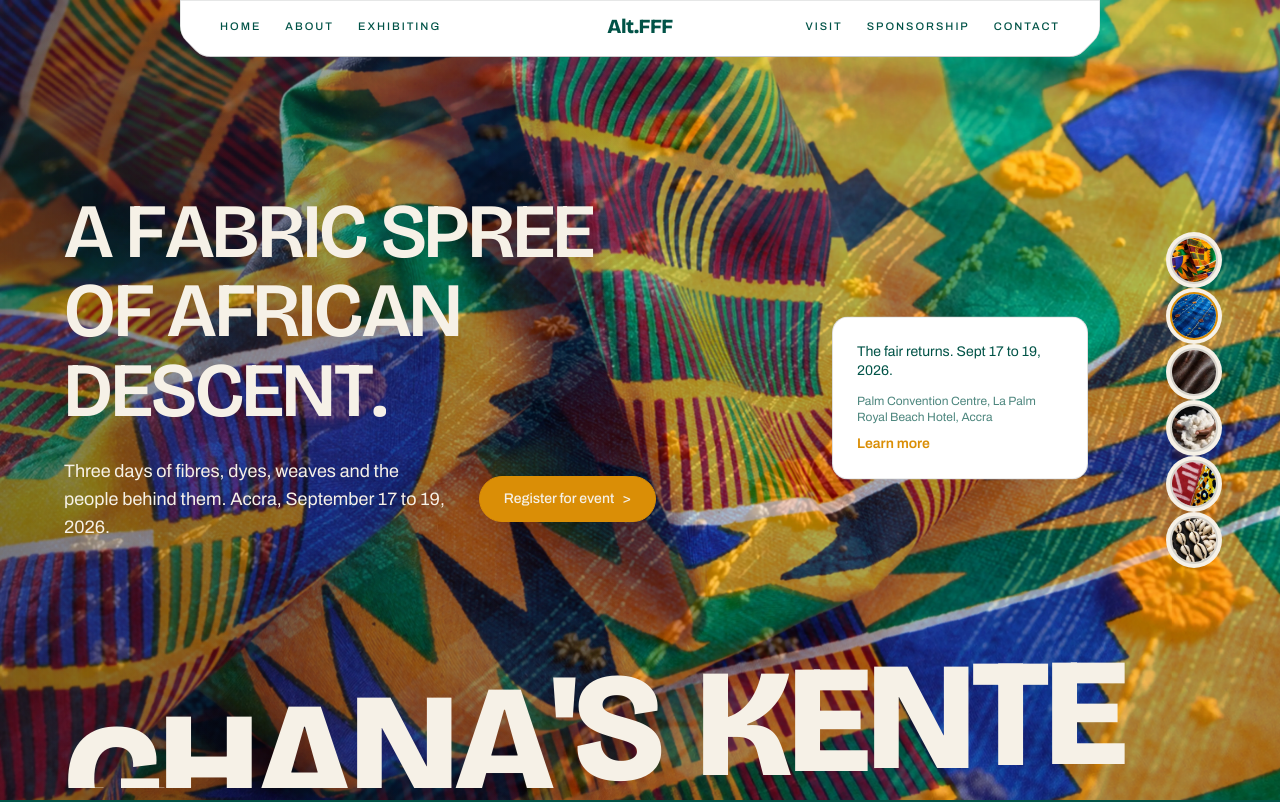
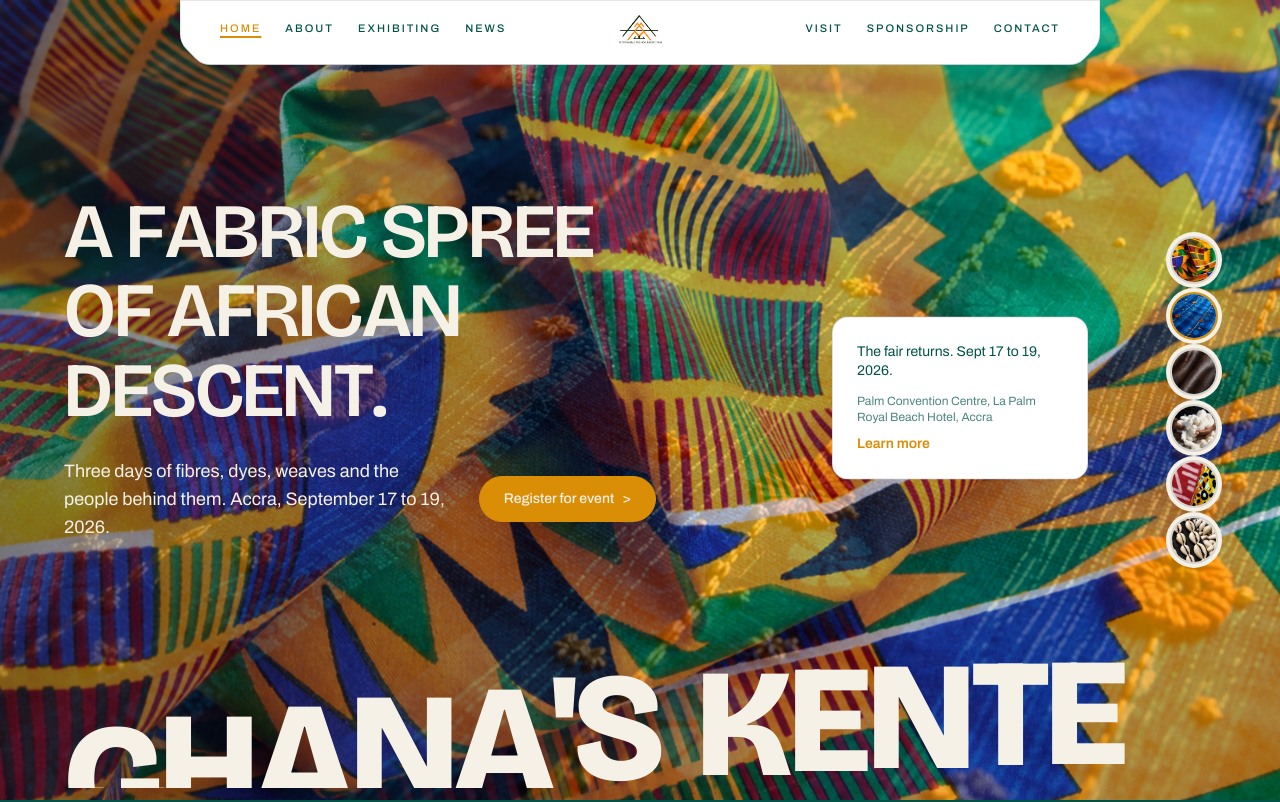
Before and after one commit to cimonstech/altfff, a Next.js app: page / in a window 1280 px wide. Shown: the top 802 px of the page. Built offline with nearby package versions, Linux system fonts and the light colour scheme.

Commit message:
nav and colors

```diff
--- /dev/null
+++ b/src/app/not-found.tsx
@@ -0,0 +1,25 @@
+import Link from "next/link";
+
+export default function NotFound() {
+  return (
+    <main className="flex min-h-screen items-center justify-center bg-paper px-6 py-20 text-ink">
+      <div className="max-w-xl text-center">
+        <p className="mb-4 font-display text-sm font-semibold uppercase tracking-[0.3em] text-gold">
+          404
+        </p>
+        <h1 className="font-display text-4xl font-extrabold uppercase tracking-tight sm:text-5xl">
+          Page not found
+        </h1>
+        <p className="mt-4 text-base leading-7 text-ink/80">
+          The page you are looking for does not exist or may have moved.
+        </p>
+        <Link
+          href="/"
+          className="mt-8 inline-flex items-center rounded-full bg-gold px-7 py-3.5 text-sm font-semibold text-ink transition-opacity hover:opacity-85"
+        >
+          Return home
+        </Link>
+      </div>
+    </main>
+  );
+}
--- a/src/components/EventDetails.tsx
+++ b/src/components/EventDetails.tsx
@@ -8,9 +8,9 @@ import { EVENT } from "@/lib/constants";
 import { useSiteModals } from "@/components/SiteModals";
 
 const DAYS = [
-  { day: "Day 1", date: "Wed, September 17", hours: "10:00 – 18:00 (placeholder)" },
-  { day: "Day 2", date: "Thu, September 18", hours: "10:00 – 18:00 (placeholder)" },
-  { day: "Day 3", date: "Fri, September 19", hours: "10:00 – 16:00 (placeholder)" },
+  { day: "Day 1", date: "Wed, September 17", hours: "10:00 – 18:00 " },
+  { day: "Day 2", date: "Thu, September 18", hours: "10:00 – 18:00 " },
+  { day: "Day 3", date: "Fri, September 19", hours: "10:00 – 16:00 " },
 ];
 
 export default function EventDetails() {
@@ -41,7 +41,12 @@ export default function EventDetails() {
       ref={container}
       id="visit"
       aria-label="Event details"
-      className="bg-indigo px-6 py-24 text-paper md:px-16 md:py-32"
+      className="relative overflow-hidden bg-ink px-6 py-24 text-paper md:px-16 md:py-32"
+      style={{
+        backgroundImage: "linear-gradient(0deg, rgba(1, 83, 71, 0.78), rgba(1, 83, 71, 0.78)), url('/materials/exhibition-bg.webp')",
+        backgroundSize: "cover",
+        backgroundPosition: "center",
+      }}
     >
       <div className="mx-auto max-w-6xl">
         <h2 className="mb-12 font-display text-[clamp(2rem,5vw,3.5rem)] font-extrabold uppercase tracking-tight">
--- a/src/components/Nav.tsx
+++ b/src/components/Nav.tsx
@@ -1,6 +1,8 @@
 "use client";
 
+import Image from "next/image";
 import Link from "next/link";
+import { usePathname } from "next/navigation";
 import { useEffect, useRef, useState } from "react";
 import { gsap } from "@/lib/gsap";
 import { prefersReducedMotion } from "@/lib/reduced-motion";
@@ -10,6 +12,7 @@ const ALL_LINKS = [
   { label: "Home", href: "/", page: true },
   { label: "About", href: "/about", page: true },
   { label: "Exhibiting", href: "/exhibiting", page: true },
+  { label: "News", href: "/news", page: true },
   { label: "Visit", href: "/visit", page: true },
   { label: "Sponsorship", href: "/sponsorship", page: true },
   { label: "Contact", href: "/contact", page: true },
@@ -27,6 +30,7 @@ const LEFT_LINKS = [
   { label: "Home", href: "/", page: true },
   { label: "About", href: "/about", page: true },
   { label: "Exhibiting", href: "/exhibiting", page: true },
+  { label: "News", href: "/news", page: true },
 ];
 
 const RIGHT_LINKS = [
@@ -37,6 +41,11 @@ const RIGHT_LINKS = [
 
 const CHAMFER = 22;
 const CORNER = 9;
+
+function isActiveLink(href: string, pathname: string) {
+  if (href === "/") return pathname === "/";
+  return pathname === href || pathname.startsWith(`${href}/`);
+}
 
 /**
  * Bar shape: straight top, bottom-left/right corners chamfered at 45° with
@@ -62,6 +71,7 @@ function barPath(w: number, h: number, c = CHAMFER, r = CORNER) {
 
 export default function Nav() {
   const barRef = useRef<HTMLElement>(null);
+  const pathname = usePathname();
   const [dims, setDims] = useState<{ w: number; h: number } | null>(null);
   const [menuOpen, setMenuOpen] = useState(false);
   const menuOpenRef = useRef(false);
@@ -224,7 +234,7 @@ export default function Nav() {
   const path = dims ? barPath(dims.w, dims.h) : null;
 
   const linkClass =
-    "text-[11px] font-medium uppercase tracking-[0.18em] text-ink transition-opacity hover:opacity-60";
+    "relative inline-flex items-center pb-1 text-[11px] font-medium uppercase tracking-[0.18em] transition-colors duration-200 hover:text-gold hover:underline hover:decoration-gold hover:decoration-2 hover:underline-offset-4";
 
   return (
     <div className="pointer-events-none fixed inset-x-0 top-0 z-50 flex justify-center">
@@ -258,39 +268,49 @@ export default function Nav() {
               <span className="h-[2px] w-5 bg-ink" />
             </button>
             <div className="hidden items-center gap-6 md:flex">
-              {LEFT_LINKS.map((l) =>
-                l.page ? (
-                  <Link key={l.label} href={l.href} className={linkClass}>
+              {LEFT_LINKS.map((l) => {
+                const isActive = isActiveLink(l.href, pathname);
+                const classes = `${linkClass} ${isActive ? "text-gold underline decoration-gold decoration-2 underline-offset-4" : "text-ink"}`;
+
+                return l.page ? (
+                  <Link key={l.label} href={l.href} className={classes}>
                     {l.label}
                   </Link>
                 ) : (
-                  <a key={l.label} href={l.href} className={linkClass}>
+                  <a key={l.label} href={l.href} className={classes}>
                     {l.label}
                   </a>
-                ),
-              )}
+                );
+              })}
             </div>
           </div>
 
-          <Link
-            href="/"
-            className="font-display text-xl font-extrabold tracking-tight text-ink"
-          >
-            Alt.FFF
+          <Link href="/" className="flex items-center justify-center" aria-label="Alt.FFF home">
+            <Image
+              src="/alt-fff-logo.png"
+              alt="Alt.FFF logo"
+              width={140}
+              height={54}
+              className="h-8 w-auto md:h-9"
+              priority
+            />
           </Link>
 
           <div className="hidden items-center justify-end gap-6 md:flex">
-            {RIGHT_LINKS.map((l) =>
-              l.page ? (
-                <Link key={l.label} href={l.href} className={linkClass}>
+            {RIGHT_LINKS.map((l) => {
+              const isActive = isActiveLink(l.href, pathname);
+              const classes = `${linkClass} ${isActive ? "text-gold underline decoration-gold decoration-2 underline-offset-4" : "text-ink"}`;
+
+              return l.page ? (
+                <Link key={l.label} href={l.href} className={classes}>
                   {l.label}
                 </Link>
               ) : (
-                <a key={l.label} href={l.href} className={linkClass}>
+                <a key={l.label} href={l.href} className={classes}>
                   {l.label}
                 </a>
-              ),
-            )}
+              );
+            })}
           </div>
         </nav>
 
@@ -318,9 +338,15 @@ export default function Nav() {
           className="pointer-events-auto fixed inset-0 z-[60] flex flex-col bg-ink px-8 pb-10 pt-6 md:hidden"
         >
           <div className="flex items-center justify-between">
-            <span className="font-display text-xl font-extrabold tracking-tight text-paper">
-              Alt.FFF
-            </span>
+            <Link href="/" onClick={closeMenu} className="flex items-center" aria-label="Alt.FFF home">
+              <Image
+                src="/alt-fff-logo.png"
+                alt="Alt.FFF logo"
+                width={120}
+                height={48}
+                className="h-8 w-auto"
+              />
+            </Link>
             <button
               ref={menuCloseRef}
               type="button"
@@ -336,16 +362,16 @@ export default function Nav() {
           </div>
 
           <nav aria-label="Mobile" className="mt-12 flex flex-1 flex-col justify-center gap-2">
-            {ALL_LINKS.map((l) => (
-              <Link
-                key={l.label}
-                href={l.href}
-                onClick={closeMenu}
-                className="mobile-nav-link min-h-[44px] py-2 font-display text-3xl font-extrabold uppercase leading-tight text-paper transition-opacity hover:opacity-70"
-              >
-                {l.label}
-              </Link>
-            ))}
+            {ALL_LINKS.map((l) => {
+              const isActive = isActiveLink(l.href, pathname);
+              const classes = `mobile-nav-link min-h-[44px] py-2 font-display text-3xl font-extrabold uppercase leading-tight transition-colors duration-200 hover:text-gold hover:underline hover:decoration-gold hover:decoration-2 hover:underline-offset-4 ${isActive ? "text-gold underline decoration-gold decoration-2 underline-offset-4" : "text-paper"}`;
+
+              return (
+                <Link key={l.label} href={l.href} onClick={closeMenu} className={classes}>
+                  {l.label}
+                </Link>
+              );
+            })}
           </nav>
 
           <Link
```
